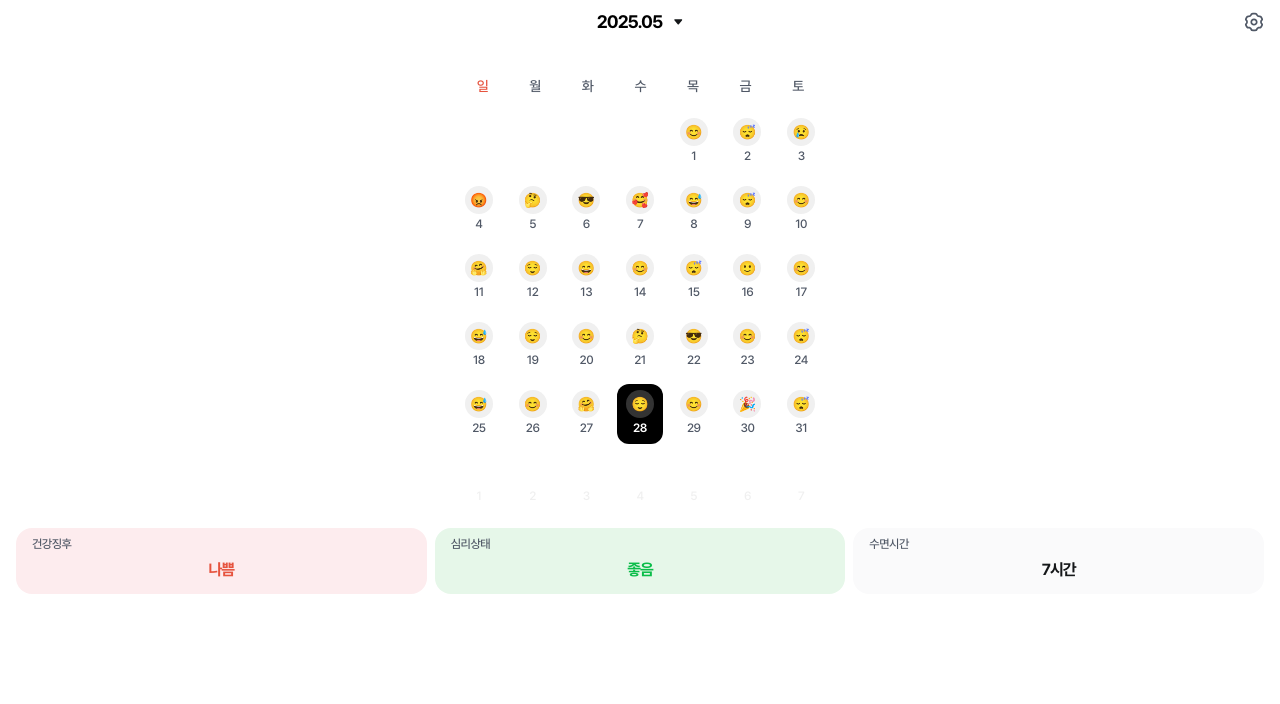
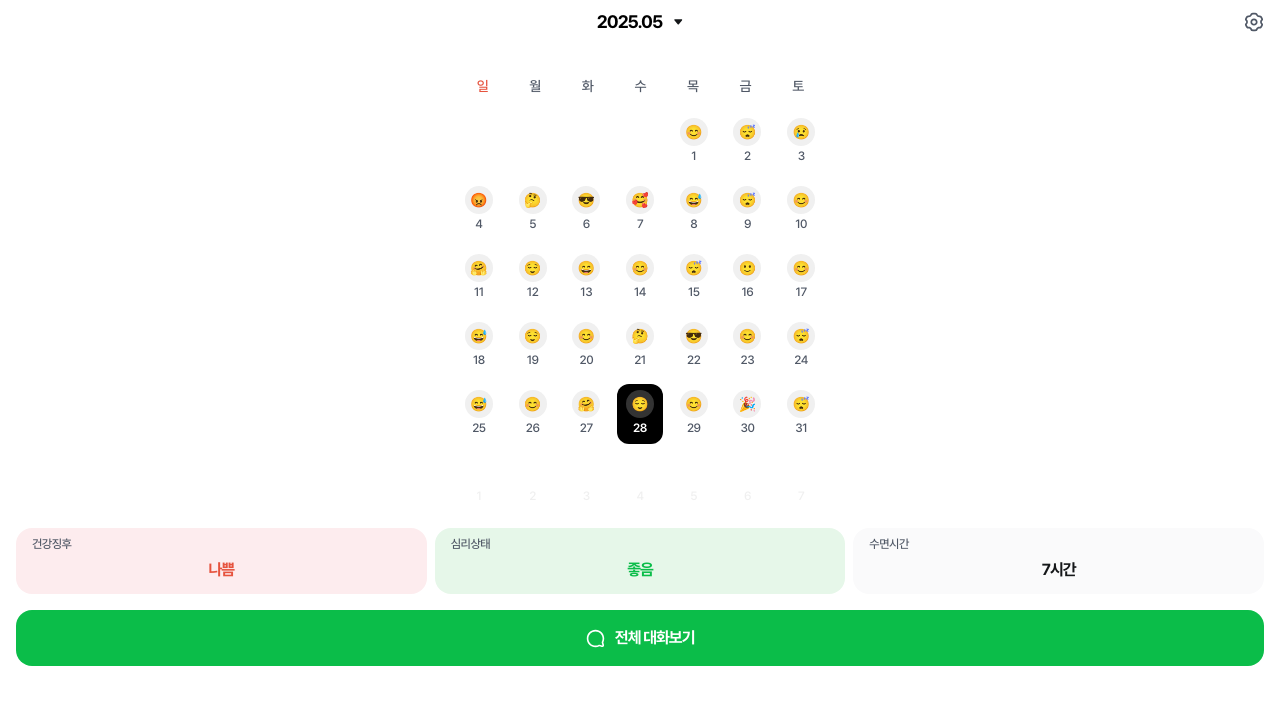
Before and after one commit to DND-HACKATHON-Teamplay/frontend, a React (Vite) app: page / in a window 1280 px wide. Shown: the top 704 px of the page. Built offline with nearby package versions, Linux system fonts and the light colour scheme; no server answers; sample sign-in values are in the browser's storage.

Commit message:
feat: ChatButton UI 구현

```diff
--- /dev/null
+++ b/src/components/ChatButton/ChatButton.module.css
@@ -0,0 +1,37 @@
+.chatButtonContainer {
+  padding: 16px;
+  background-color: #ffffff;
+  padding-top: 0;
+}
+
+.chatButton {
+  width: 100%;
+  height: 56px;
+  background-color: var(--color-positive);
+  border: none;
+  border-radius: 16px;
+  display: flex;
+  align-items: center;
+  justify-content: center;
+  gap: 10.3px;
+  cursor: pointer;
+  transition: all 0.2s ease;
+}
+
+.chatButton:hover {
+  background-color: #009a44;
+}
+
+.chatButton:active {
+  background-color: #008a3a;
+  transform: scale(0.98);
+}
+
+.chatIcon {
+  width: 19px;
+  height: 19px;
+}
+
+.chatButtonText {
+  color: var(--color-inverse-white);
+}
--- /dev/null
+++ b/src/components/ChatButton/ChatButton.tsx
@@ -0,0 +1,39 @@
+import type React from 'react';
+import { useNavigate } from 'react-router-dom';
+import styles from './ChatButton.module.css';
+import typo from '../../styles/typography.module.css';
+import chatIcon from '../../assets/home/chat.svg';
+
+interface ChatButtonProps {
+  onClick?: () => void;
+}
+
+const ChatButton: React.FC<ChatButtonProps> = ({ onClick }) => {
+  const navigate = useNavigate();
+
+  const handleClick = () => {
+    if (onClick) {
+      onClick();
+    } else {
+      // 전체대화 페이지로 이동 (경로는 실제 라우트에 맞게 수정 필요)
+      navigate('/chat');
+    }
+  };
+
+  return (
+    <div className={styles.chatButtonContainer}>
+      <button type="button" className={styles.chatButton} onClick={handleClick}>
+        {/* 채팅 아이콘 */}
+        <img src={chatIcon} alt="채팅" className={styles.chatIcon} />
+
+        <span
+          className={`${styles.chatButtonText} ${typo.body1ReadingBold} ${typo.body1NormalBold}`}
+        >
+          전체 대화보기
+        </span>
+      </button>
+    </div>
+  );
+};
+
+export default ChatButton;
--- a/src/pages/Home/Home.tsx
+++ b/src/pages/Home/Home.tsx
@@ -6,6 +6,7 @@ import { tokenUtils } from '../../utils/auth';
 import Header from '../../components/Calendar/Component/Header';
 import Calendar from '../../components/Calendar/Calendar';
 import DayInfo from '../../components/DayInfo/DayInfo';
+import ChatButton from '../../components/ChatButton/ChatButton';
 import { mockDayStatuses } from '../../data/mockData';
 import styles from './Home.module.css';
 
@@ -91,8 +92,10 @@ const Home = () => {
           currentDate={currentDate}
         />
 
-        {/* DayInfo를 캘린더 바로 아래에 배치 */}
         <DayInfo selectedDate={selectedDate} />
+
+        {/* 채팅 버튼 */}
+        <ChatButton />
       </div>
     </div>
   );
```
Also changed, not shown: src/assets/home/chat.svg (added).
